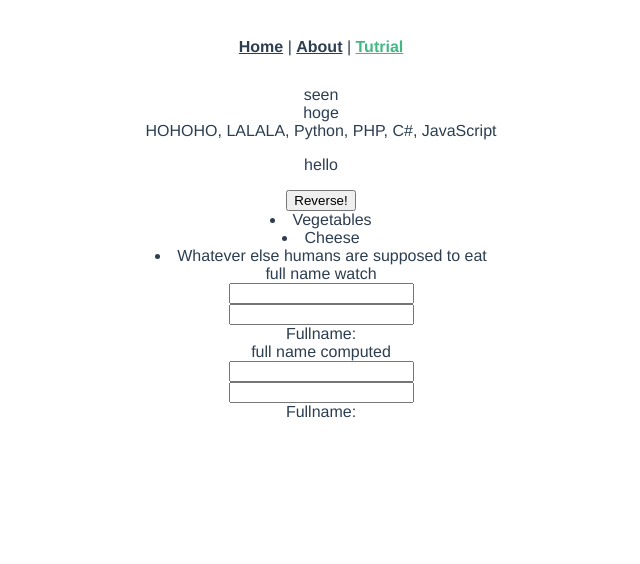
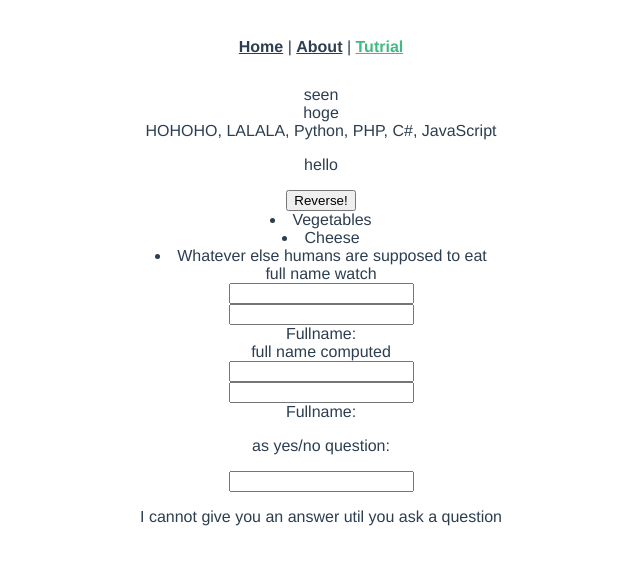
Before and after one commit to g00chy/vue-tutrial, a Vue app: page / in a window 1280 px wide. Shown: the top 564 px of the page, without its empty margins (319-959 px from the left). Built offline with nearby package versions, Linux system fonts and the light colour scheme.

Commit message:
question 動くまで

```diff
--- a/src/components/tutrial/Basic.vue
+++ b/src/components/tutrial/Basic.vue
@@ -22,6 +22,9 @@
       <div class="col-12">
         <FullName2></FullName2>
       </div>
+      <div class="col-12">
+        <question></question>
+      </div>
     </div>
   </div>
 </template>
@@ -31,12 +34,14 @@ import Vue from "vue";
 import TodoList from "./child/TodoList.vue";
 import FullName from "./child/fullname.vue";
 import FullName2 from "./child/fullname2.vue";
+import Question from "./child/question.vue";
 
 export default Vue.extend({
   components: {
     TodoList,
     FullName,
     FullName2,
+    Question,
   },
   props: {
     val: {
--- a/src/components/tutrial/child/fullname2.vue
+++ b/src/components/tutrial/child/fullname2.vue
@@ -11,12 +11,12 @@
 
 <script lang="ts">
 import Vue from "vue";
+
 export default Vue.extend({
   data() {
     return {
       firstName: "",
       lastName: "",
-      fullname: "",
     };
   },
   name: "FullName",
--- /dev/null
+++ b/src/components/tutrial/child/question.vue
@@ -0,0 +1,48 @@
+<template>
+  <div>
+    <p>as yes/no question:</p>
+    <input v-model="question" />
+    <p v-text="answer" />
+  </div>
+</template>
+
+<script lang="ts">
+import Vue from "vue";
+import _ from "lodash";
+import axios from "axios";
+
+export default Vue.extend({
+  data() {
+    return {
+      question: "",
+      answer: "I cannot give you an answer util you ask a question",
+    };
+  },
+  watch: {
+    question: function(): void {
+      this.answer = "Waiting for you to stop typing...";
+      this.debouncedGetAnswer();
+    },
+  },
+  created(): void {
+    this.debouncedGetAnswer = _.debounce(this.getAnswer, 500);
+  },
+  methods: {
+    getAnswer(): void {
+      if (this.question.indexOf("?") === -1) {
+        this.answer = "Questions usually contain a quesion mark :-)";
+        return;
+      }
+      this.answer = "Thinking....";
+      axios
+        .get("https://yesno.wtf/api")
+        .then((response) => {
+          this.answer = _.capitalize(response.data.answer);
+        })
+        .catch((error) => {
+          this.answer = "error! could not reach the API.";
+        });
+    },
+  },
+});
+</script>
```
